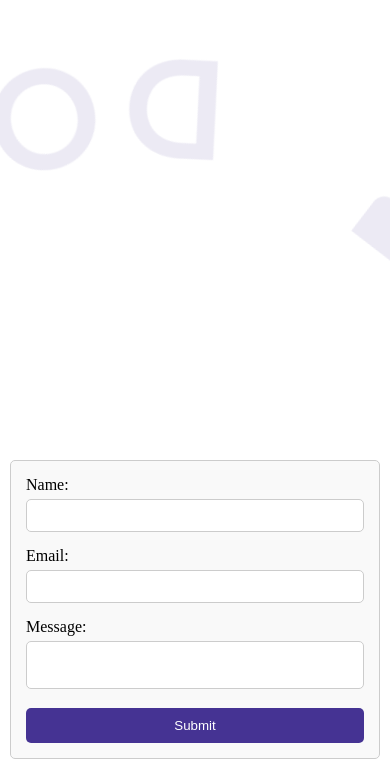
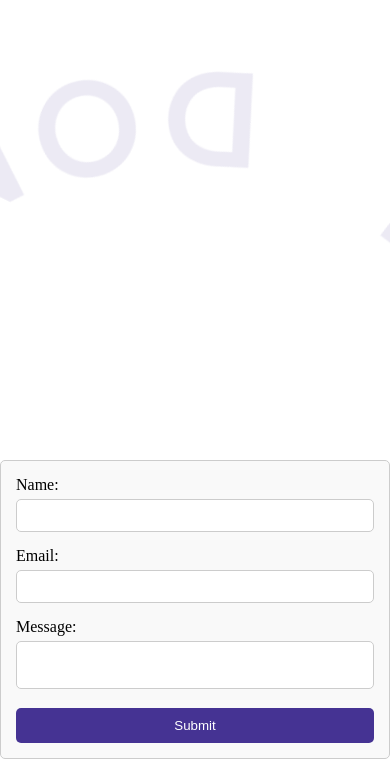
Before and after one commit to Holm-Slice/StaySharp, a React (Vite) app: page / in a window 390 px wide. Shown: the part 3233-3994 px from the top of the page. Built offline with nearby package versions, Linux system fonts and the light colour scheme; a web font is replaced by a local one.

Commit message:
added .background-image to line 83 directly under @media inquiry

```diff
--- a/src/components/ContactForm/ContactForm.css
+++ b/src/components/ContactForm/ContactForm.css
@@ -80,7 +80,7 @@ button[type="submit"]:hover {
 
 /* Styles for screens smaller than 768px */
 @media (max-width: 768px) {
-  .contact-form-container {
+  .contact-form-container .background-image {
     padding: 10px;
     background-size: contain; /* Adjust background size for mobile */
   }
```
